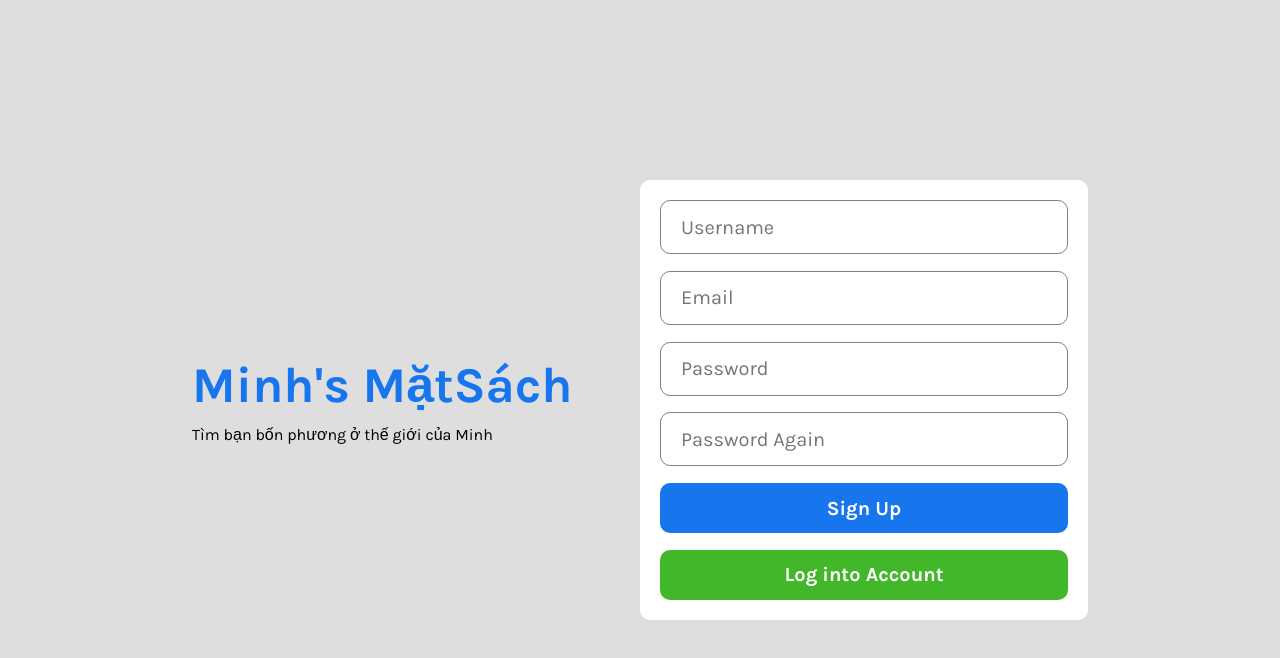
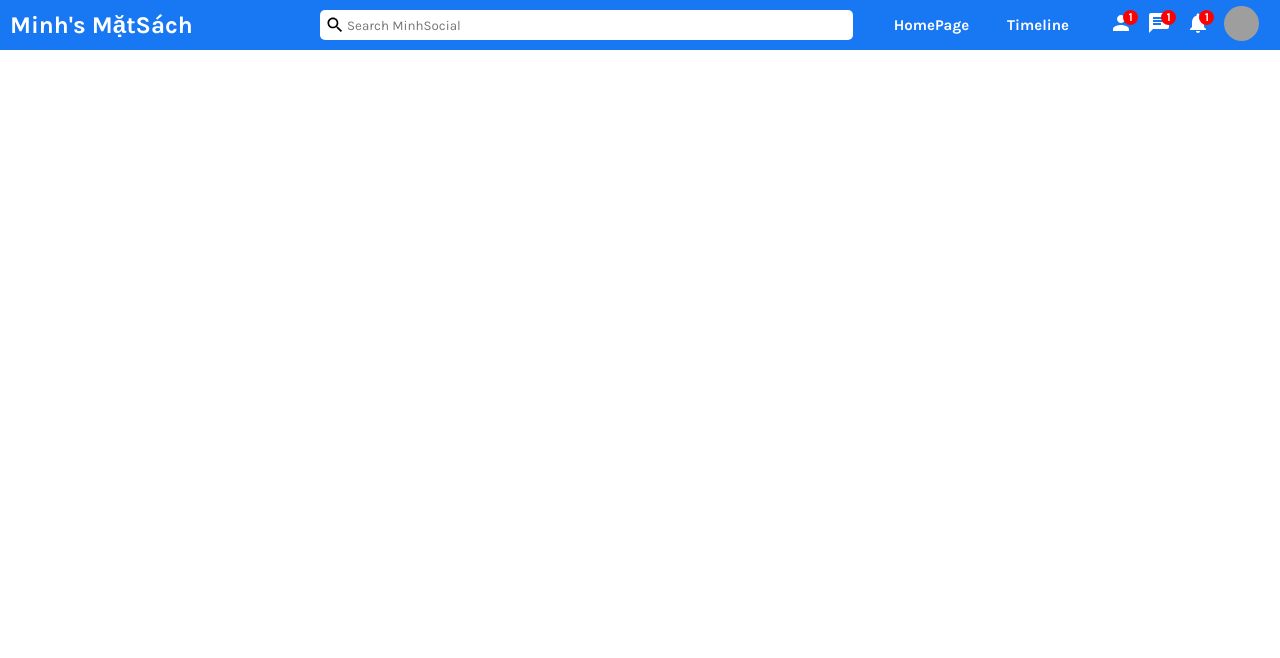
Before and after one commit to 2mnguyen1/social-app-ui, a React (Create React App) app: page /messenger in a window 1280 px wide. Before the commit this address led to /. Shown: the top 658 px of the page. Built offline with nearby package versions, Linux system fonts and the light colour scheme; grey boxes are pictures that could not be loaded.

Commit message:
adding style for mess

```diff
--- a/src/context/AuthContext.js
+++ b/src/context/AuthContext.js
@@ -3,7 +3,15 @@ import AuthReducer from './AuthReducer'
 
 
 const INITIAL_STATE = {
-  user: null,
+  user: {
+    _id: "627845f0db2e16d38e9c2b34",
+    username: "qui",
+    email: "qui@gmail.com",
+    profilePicture: "",
+    coverPicture: "",
+    followers: [],
+    followings: [],
+  },
   isFetching: false,
   error: false,
 };
--- a/src/pages/messenger/Messenger.jsx
+++ b/src/pages/messenger/Messenger.jsx
@@ -1,9 +1,15 @@
-import './messenger.css'
+import "./messenger.css";
+import Topbar from "../../components/topbar/Topbar";
 
 export default function Messenger() {
   return (
-    <div className="messenger-container">
-        Hello
-    </div>
-  )
+    <>
+      <Topbar />
+      <div className="messenger-container">
+        <div className="chat-menu"></div>
+        <div className="chat-box"></div>
+        <div className="chat-online"></div>
+      </div>
+    </>
+  );
 }
--- a/src/pages/messenger/messenger.css
+++ b/src/pages/messenger/messenger.css
@@ -0,0 +1,16 @@
+.messenger-container {
+  height: calc(100vh - 70px);
+  display: flex;
+}
+
+.chat-menu {
+  flex: 3.5;
+}
+
+.chat-box {
+  flex: 5.5;
+}
+
+.chat-online {
+  flex: 3;
+}
```
